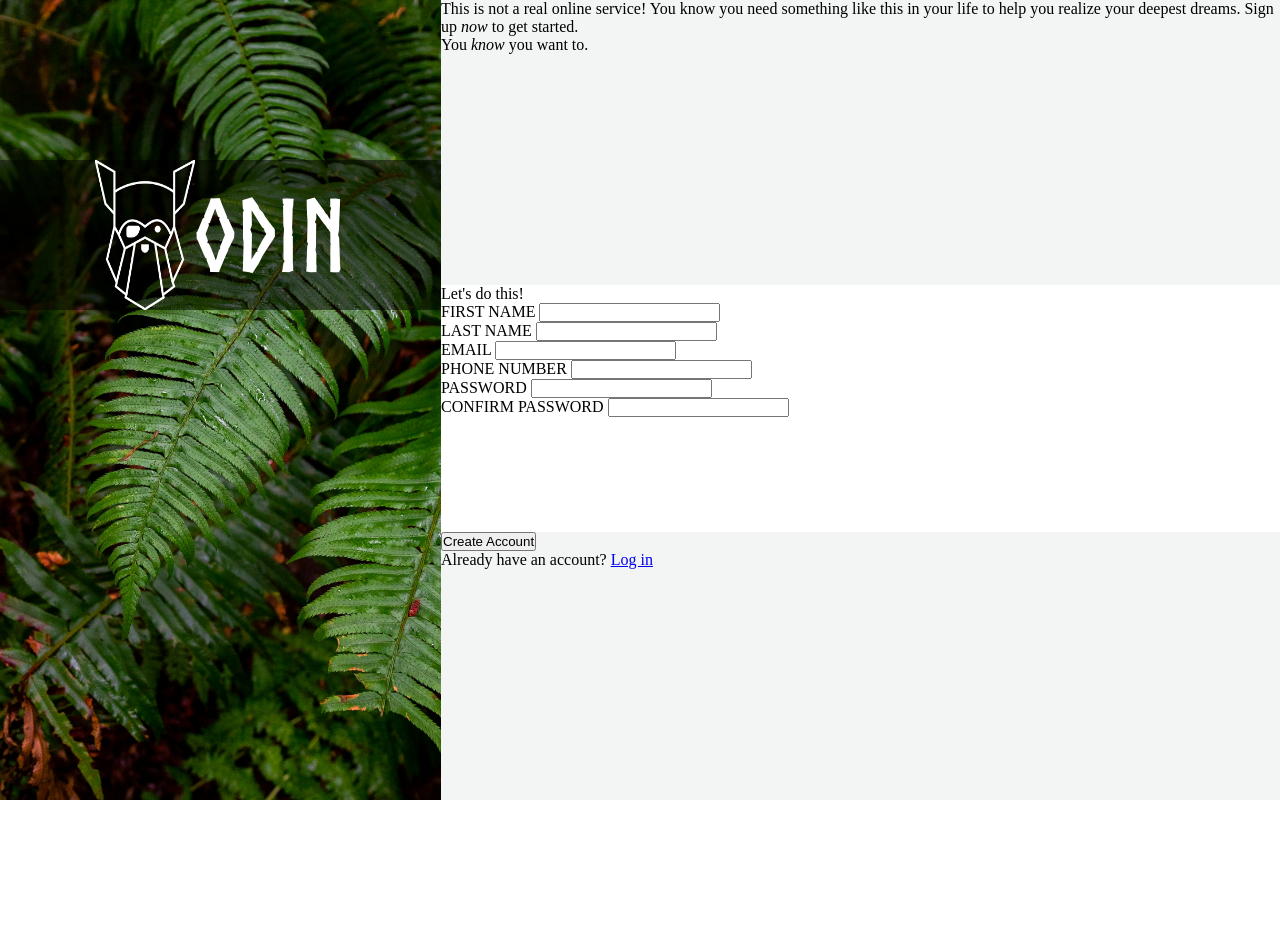
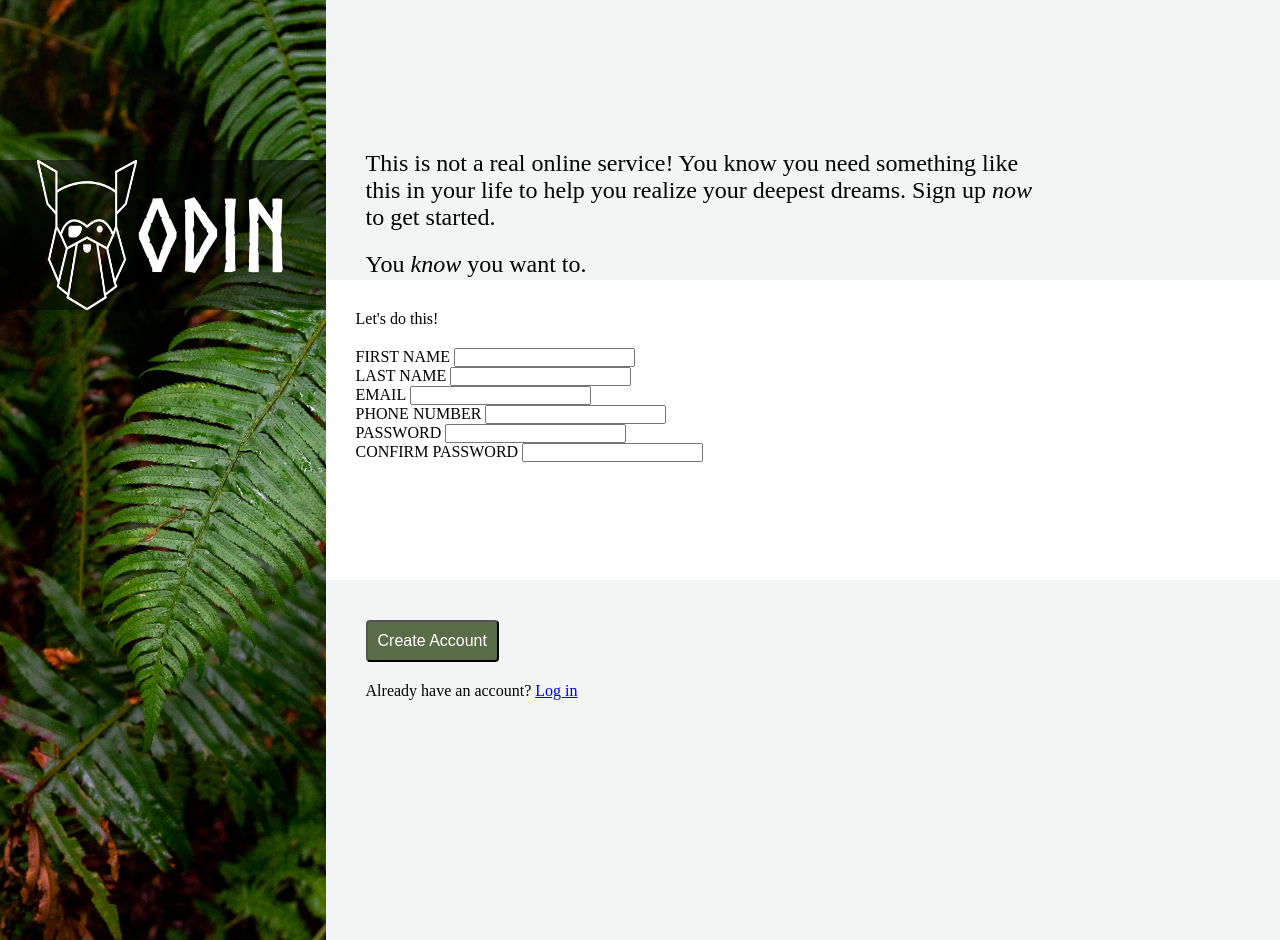
Before and after one commit to JSE955/sign-up-form, a plain HTML site: page index.html in a window 1280 px wide. Before the commit the page ends 800 px from the top, so only its background shows below. Drawn offline with Linux system fonts and the light colour scheme.

Commit message:
Adjust styling

```diff
--- a/styles.css
+++ b/styles.css
@@ -12,7 +12,6 @@
 }
 
 body {
-    height: 100vh;
     display: flex;
 }
 
@@ -23,6 +22,7 @@ body {
     background-size: cover;
     width: 40vw;
     position: relative;
+    flex-grow: 1;
 }
 
 .left-column img {
@@ -40,21 +40,44 @@ body {
     font-size: 100px;
 }
 
-.right-column {
-    display: flex;
-    flex-direction: column;
+.section-one {
+    background-color: rgb(242, 245, 244);
+    padding-left: 40px;
+    padding-top: 150px;
+    box-sizing: border-box;
+    height: 35vh;
 }
 
-.section-one {
-    background-color: rgb(242, 245, 244);
-    flex-grow: 2;
+.section-one p {
+    width: 75%;
+    margin-bottom: 20px;
+    font-size: 24px;
 }
 
 .section-two {
-    flex-grow: 1;
+    height: 30vh;
+    padding: 30px;
+}
+
+.section-two p {
+    margin-bottom: 20px;
 }
 
 .section-three {
     background-color: rgb(242, 245, 244);
-    flex-grow: 2;
+    height: 35vh;
+    padding: 40px;
 }
+
+ul {
+    list-style: none;
+}
+
+button {
+    background-color: #596D48;
+    color: white;
+    border-radius: 4px;
+    padding: 10px;
+    font-size: 16px;
+    margin-bottom: 20px;
+}
```
